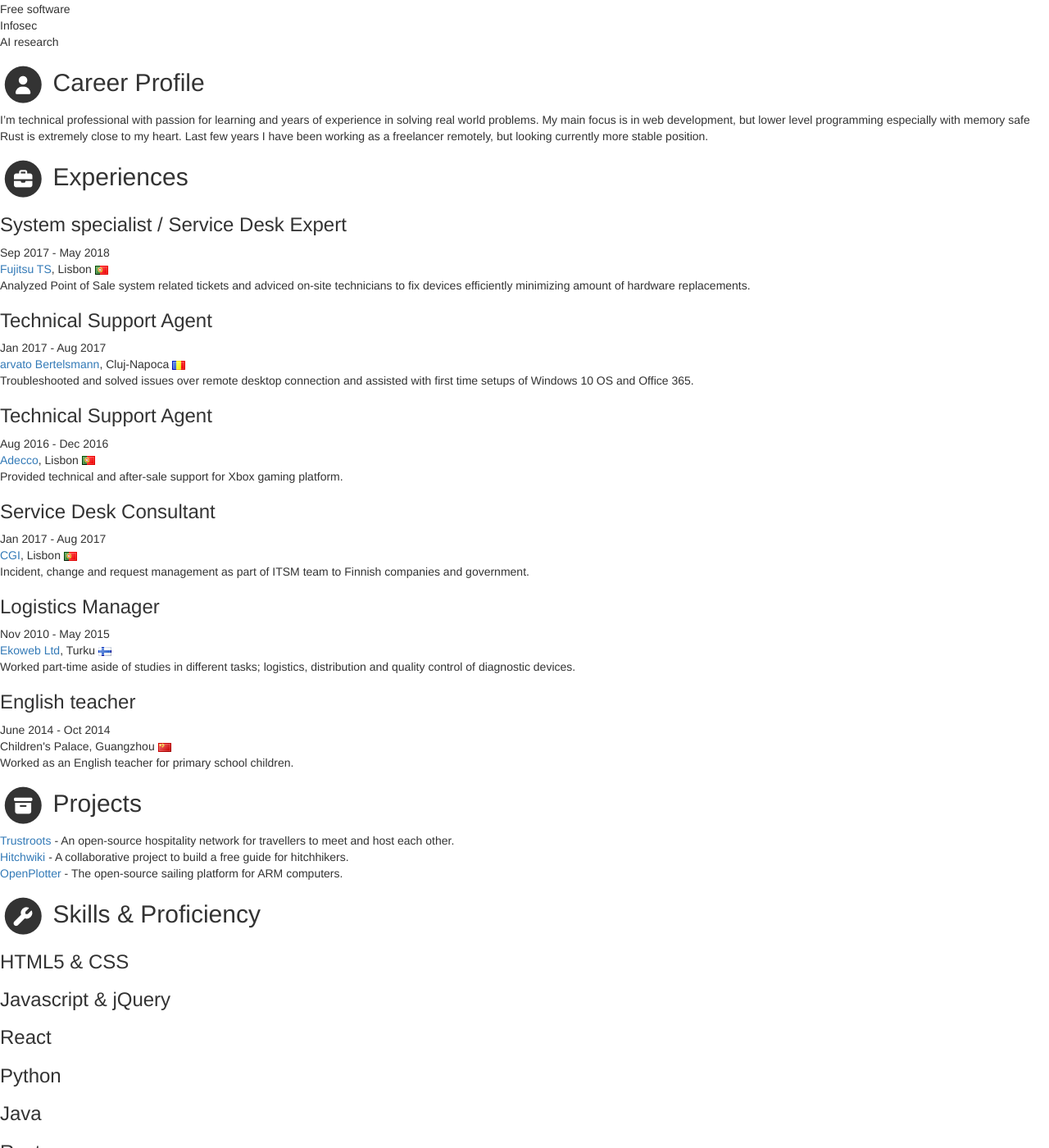
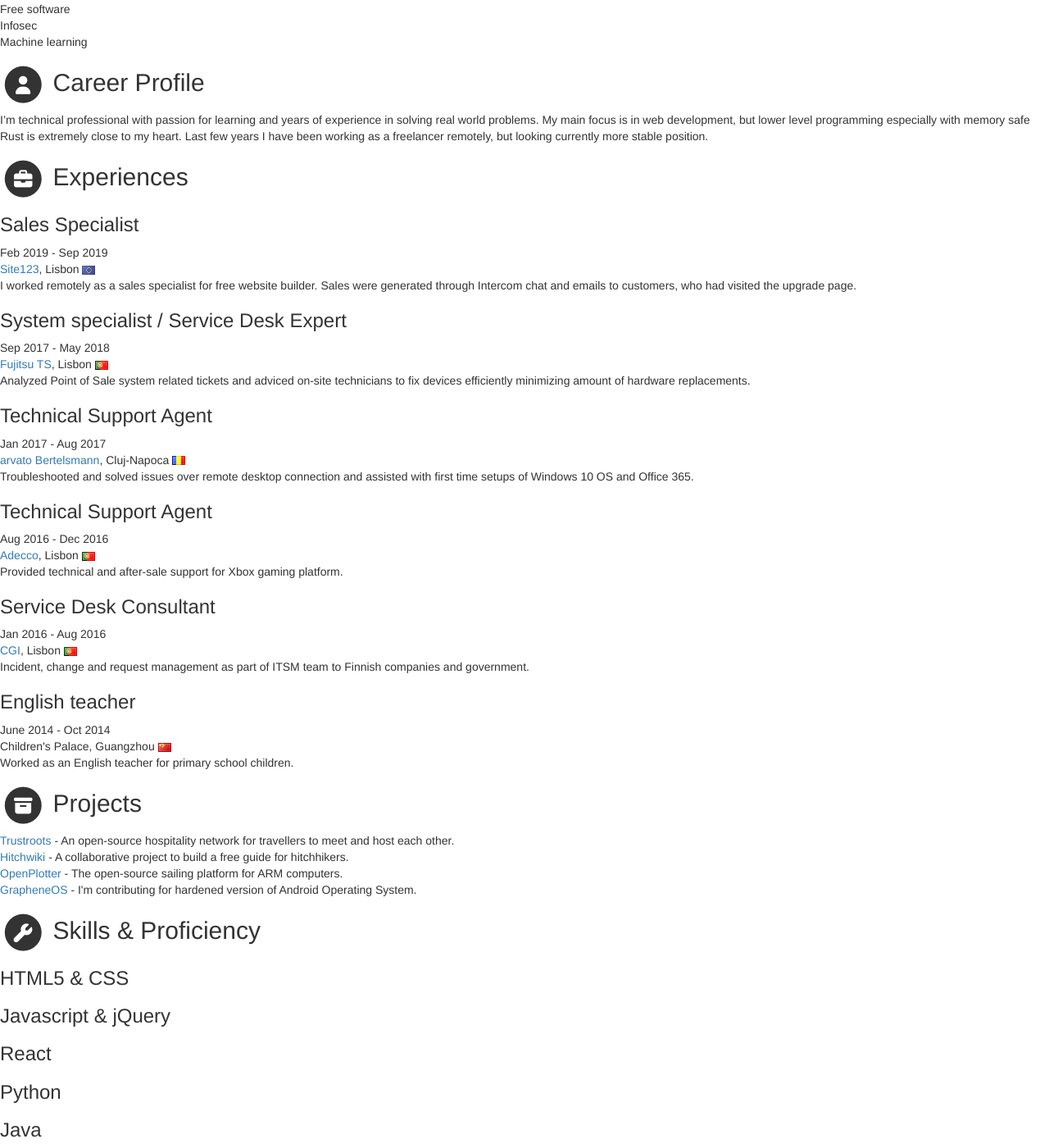
Before and after one commit to hitchhooker/niemi.lol, a Jekyll site: the page built from index.html, in a window 1280 px wide and 1400 px high, scrolled down 964 px. Shown: the whole window at 82% size. Built offline with Jekyll 4.4.1, drawn with Linux system fonts in a browser that asks for light colours; nearby versions of some CDN libraries; library files that are not in the unit come from our copies.

Commit message:
typo fixed

```diff
--- a/_data/data.yml
+++ b/_data/data.yml
@@ -42,7 +42,7 @@ sidebar:
       - item: Infosec
         link:
 
-      - item: AI research
+      - item: Machine learning
         link:
 
 career-profile:
@@ -63,6 +63,12 @@ education:
       time: 2007 - 2010
 
 experiences:
+    - role: Sales Specialist
+      time: Feb 2019 - Sep 2019
+      company: <a href="https://www.fujitsu.com/global/">Site123</a>, Lisbon <img alt="EU" src="assets/images/flags/eu.png" />
+      details: |
+        I worked remotely as a sales specialist for free website builder. Sales were generated through Intercom chat and emails to customers, who had visited the upgrade page.
+
     - role: System specialist / Service Desk Expert
       time: Sep 2017 - May 2018
       company: <a href="https://www.fujitsu.com/global/">Fujitsu TS</a>, Lisbon <img alt="Portugal" src="assets/images/flags/pt.png" />
@@ -83,16 +89,10 @@ experiences:
         Provided technical and after-sale support for Xbox gaming platform.
 
     - role: Service Desk Consultant
-      time: Jan 2017 - Aug 2017
+      time: Jan 2016 - Aug 2016
       company: <a href="https://cgi.com/">CGI</a>, Lisbon <img alt="Portugal" src="assets/images/flags/pt.png" />
       details: |
         Incident, change and request management as part of ITSM team to Finnish companies and government.
-
-    - role: Logistics Manager
-      time: Nov 2010 - May 2015
-      company: <a href="https://ekoweb.fi/">Ekoweb Ltd</a>, Turku <img alt="Finland" src="assets/images/flags/fi.png" />
-      details: |
-        Worked part-time aside of studies in different tasks; logistics, distribution and quality control of diagnostic devices.
 
     - role: English teacher
       time: June 2014 - Oct 2014
@@ -115,6 +115,10 @@ projects:
       - title: OpenPlotter
         link: "http://www.sailoog.com/openplotter"
         tagline: "The open-source sailing platform for ARM computers."
+
+      - title: GrapheneOS
+        link: "http://www.grapheneos.org"
+        tagline: "I'm contributing for hardened version of Android Operating System."
 
 skills:
     title: Skills &amp; Proficiency
```
